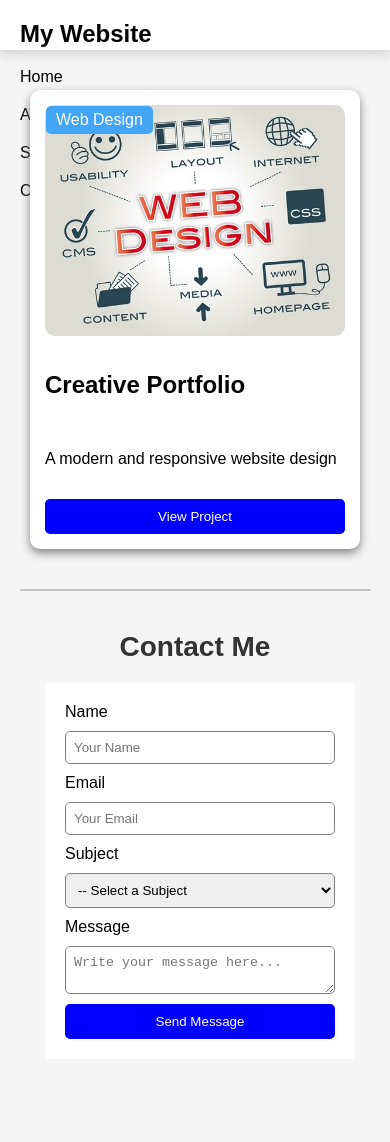
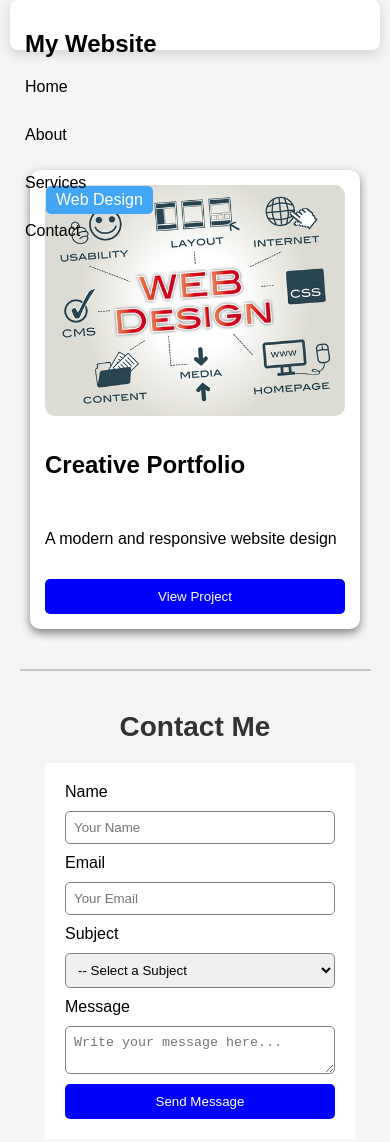
Before and after one commit to robelisaias/MyWebsiteSample, a plain HTML site: page index.html in a window 390 px wide. Before the commit the page ends 1099 px from the top, so only its background shows below. Drawn offline with Linux system fonts and the light colour scheme.

Commit message:
Modified nav css for mobile

```diff
--- a/style.css
+++ b/style.css
@@ -15,7 +15,9 @@ nav {
     border-color: grey;
     margin-top: 0;
     box-shadow: 0 4px 12px rgba(0, 0, 0, 0.15);
-    top: 20px;
+    top: 0px;
+    position: sticky;
+    z-index: 1000;
 
 }
 
@@ -142,13 +144,28 @@ form button{
     nav {
         flex-direction: column;
         align-items: flex-start;
+        padding: 10px 15px;
+        margin: 0 10px;
+        width: auto;
+        box-sizing: border-box;
+        border-radius: 8px;
     }
 
     nav ul {
         flex-direction: column;
+        width: 100%;
+        padding: 0;
+    }
+
+    nav ul li {
+        margin-bottom: 10px;
     }
 
     section form {
         width: 100%;
     }
+
+    main {
+        padding-top: 80px;
+    }
 }
```
